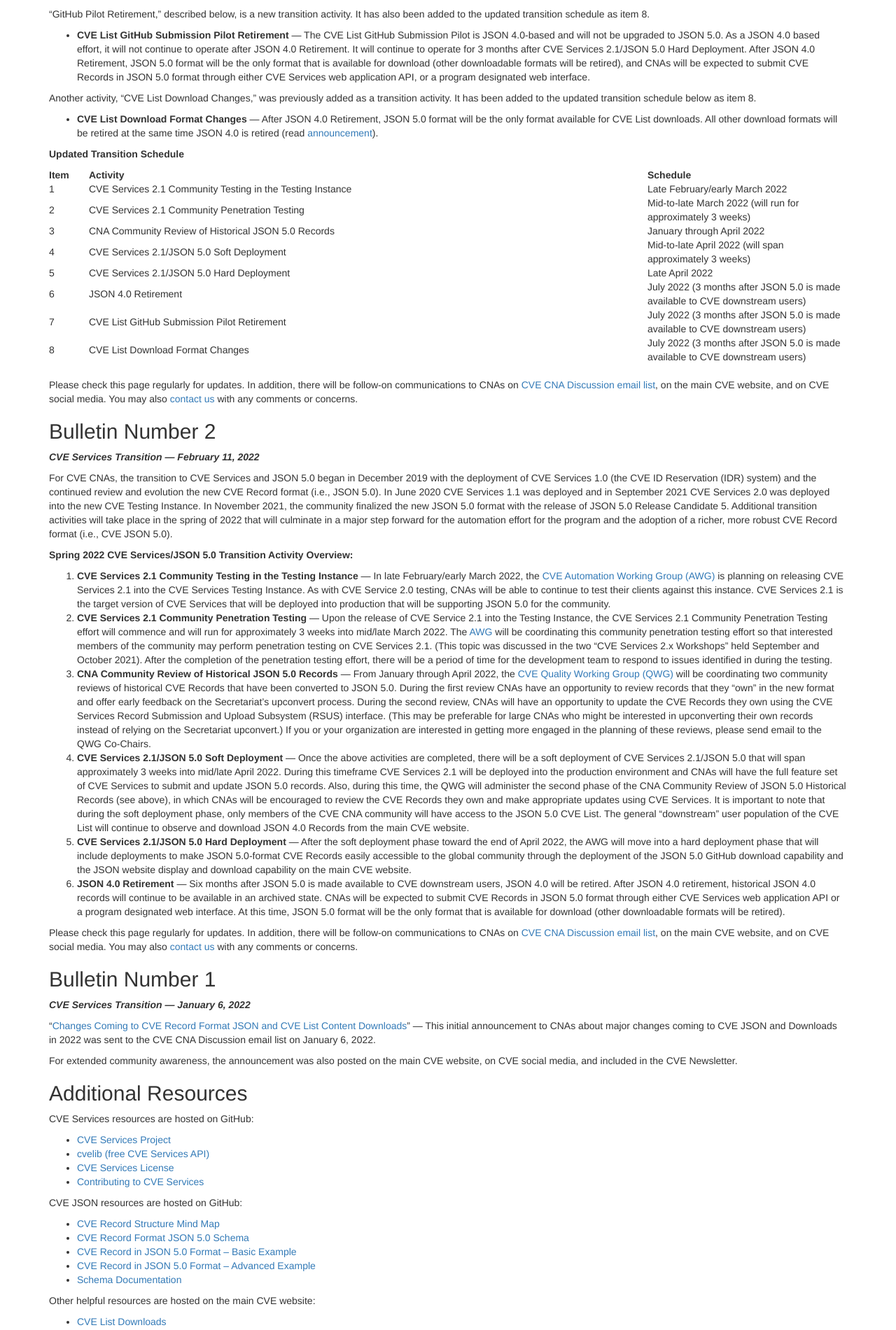
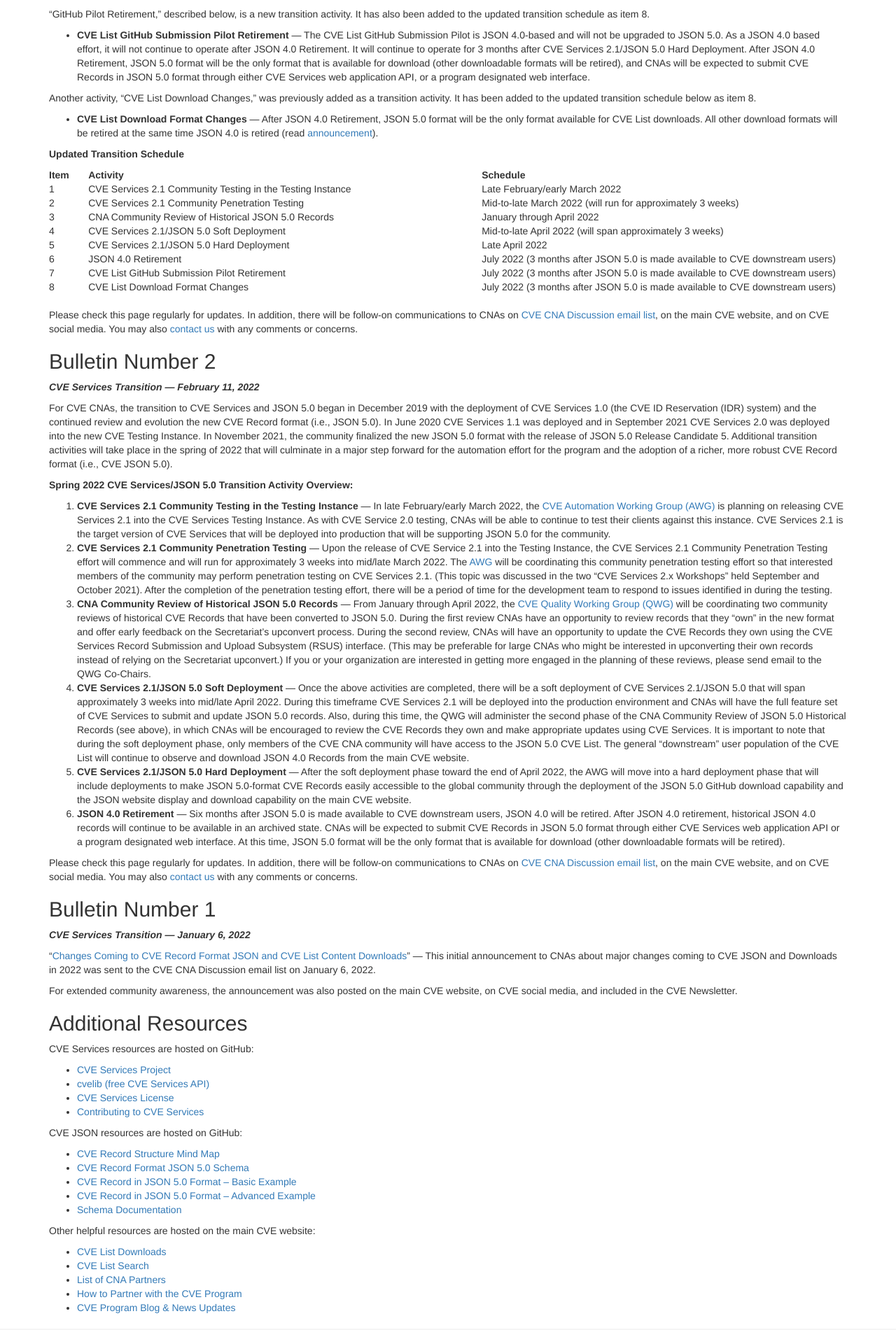
Before and after one commit to CVEProject/cveproject.github.io, a Jekyll site: the page built from automation-transition.md, in a window 1280 px wide. Shown: the part 648-2549 px from the top of the page at 70% size. Built offline with Jekyll 4.4.1, drawn with Linux system fonts in a browser that asks for light colours; nearby versions of some CDN libraries.

Commit message:
Update automation-transition.md

```diff
--- a/automation-transition.md
+++ b/automation-transition.md
@@ -32,11 +32,11 @@ Another activity, “CVE List Download Changes,” was previously added as a tra
 <strong>Updated Transition Schedule</strong>
 <br>
 
-  <table style="padding-left:30%;">
+  <table style="padding-left:10%;">
     <tr>
       <th style="width:5%">Item</th>
-      <th style="width:70%">Activity</th>
-      <th style="width:25%">Schedule</th>
+      <th style="width:50%">Activity</th>
+      <th style="width:45%">Schedule</th>
     </tr>
     <tr>
       <td>1</td>
```
